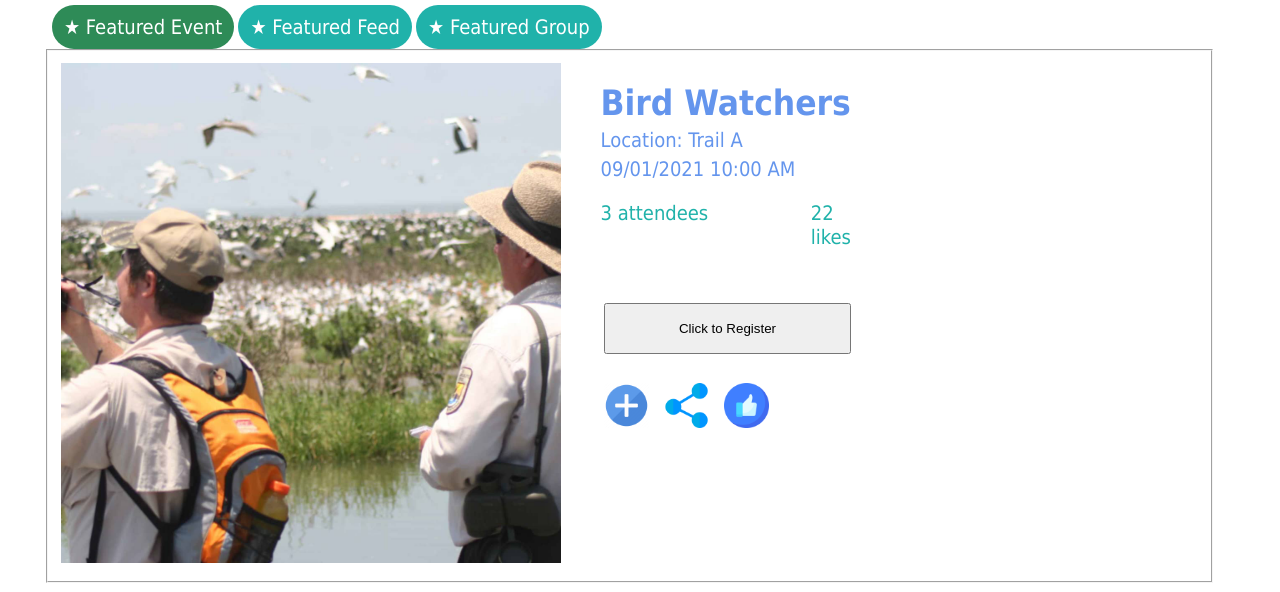
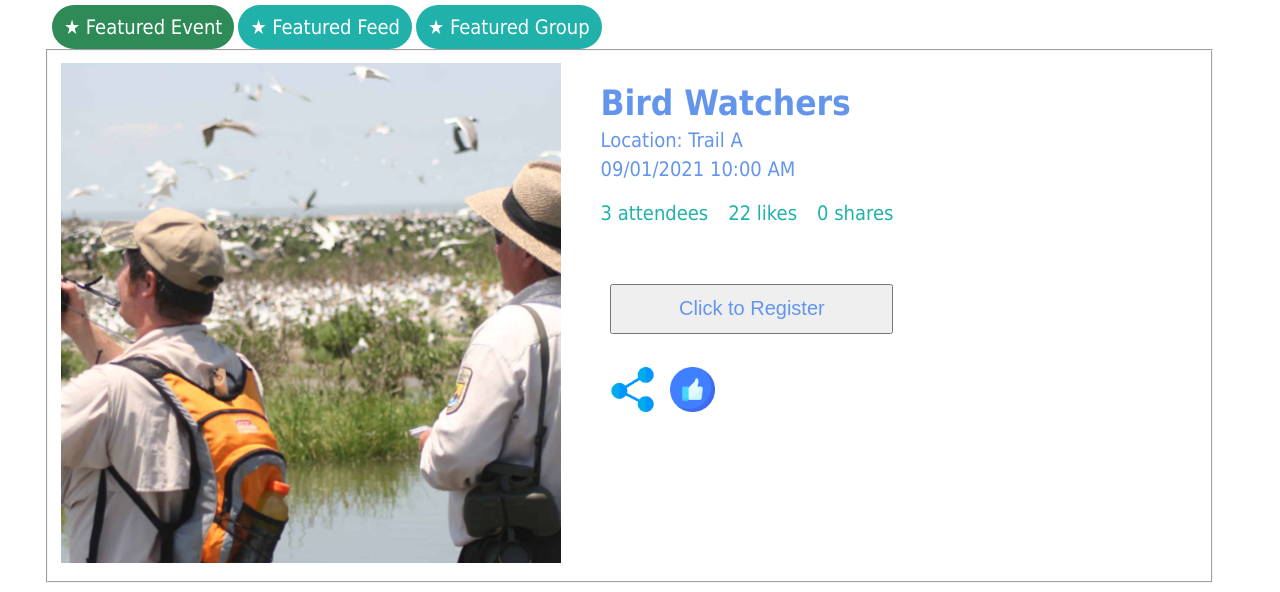
Before and after one commit to i-am-xu-wang/great-falls-networking, a plain HTML site: page home_without_login.html in a window 1280 px wide. Shown: the part 454-1046 px from the top of the page. Drawn offline with Linux system fonts and the light colour scheme.

Commit message:
change layout of other pages based on the home page

```diff
--- a/css/app.css
+++ b/css/app.css
@@ -35,10 +35,13 @@ h6 a {
     text-decoration: none;
 }
 
-button.registerButton {
+button {
     margin-left: 15%;
     height: 10%;
     text-decoration: none;
     font-size: 20px;
     color: cornflowerblue;
 }
+.shareNumber,.likeNumber{
+    margin-left: 20px;
+}
--- a/css/home_with_login.css
+++ b/css/home_with_login.css
@@ -55,10 +55,6 @@ h1 {
     color: lightseagreen;
     flex-direction: row;
 }
-.shareNumber,.likeNumber{
-    margin-left: 20px;
-}
-
 
 .eventButton {
     display: flex;
--- a/home_without_login.html
+++ b/home_without_login.html
@@ -80,17 +80,15 @@
                     <li class="eventLocation">Location: Trail A</li>
                     <li class="eventTime">09/01/2021 10:00 AM</li>
                         <li class="attendees">3 attendees
-                        <div class="likeLine">
-                            <div class="likeNumber">22</div>
-                            likes
-                        </div>
+                            <span class="likeNumber">22</span>
+                            &nbsp;likes
+                            <span class="shareNumber">0</span>
+                            &nbsp;shares
                         <li>
                 </ul>
                 <button>Click to Register</button>
                     <div class="eventButton">
-                    <img alt="add icon"
-                         src="img/events/add-event-button.png">
-                    <img alt="share-icon"
+                        <img class="shareButton" alt="share-icon"
                              src="img/site/share-icon.png">
                         <img class="likeButton" alt="like-icon"
                              src="img/site/like-icon.png">
```
Also changed, not shown: home_with_login.html (+1 -1 lines), listing_item_page.html (+7 -7 lines). Lines whose indentation alone changed are shown as unchanged.
